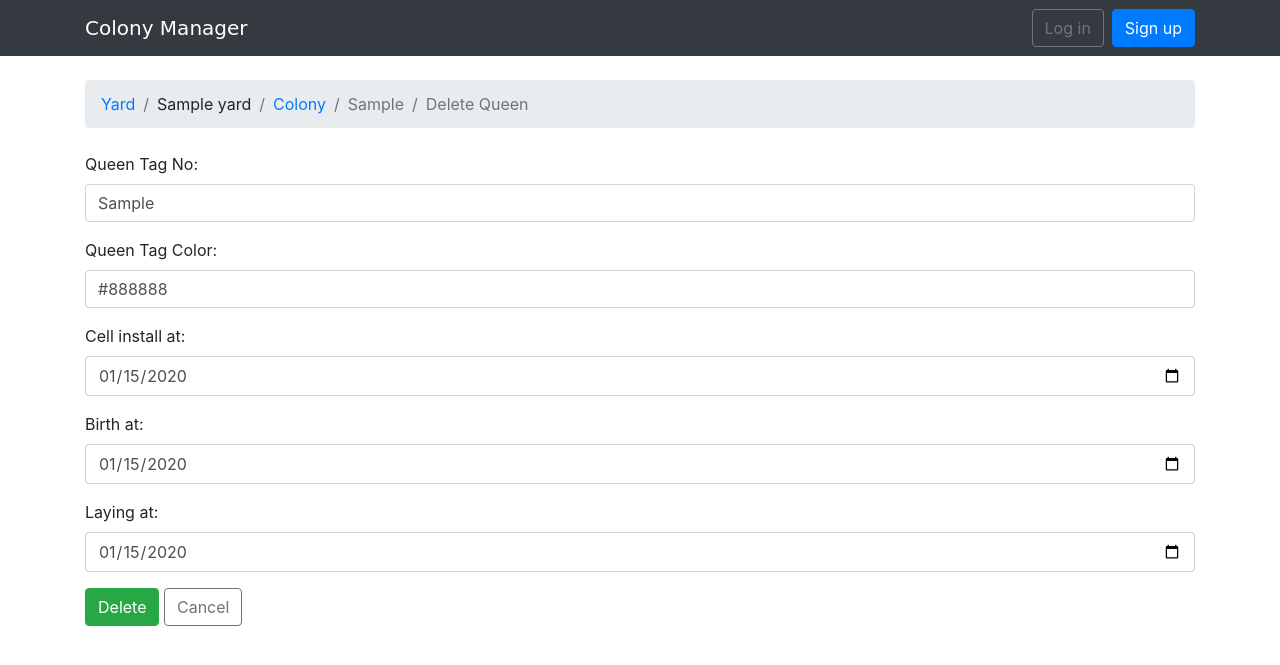
After one commit to maedmonson/colonymgr, a Django app: page /queens/1/delete/ in a window 1280 px wide. The commit adds this page. Shown: the top 665 px of the page. Run offline with Django 3.2, Linux system fonts and the light colour scheme; tables that the repository leaves empty hold one stand-in row (values such as "Sample post"); some libraries are stand-ins or nearby versions; some web fonts are replaced.

Commit message:
Updated Colony Manager functionality

```diff
--- a/colonymgr/forms.py
+++ b/colonymgr/forms.py
@@ -30,6 +30,7 @@ class NewColonyForm(forms.ModelForm):
         widgets = {
             'start_at': DateInput(),
             'end_at': DateInput(),
+            'yard': forms.HiddenInput(),
         }
 
     def __init__(self, *args, **kwargs):
@@ -163,6 +164,51 @@ class EditQueenForm(forms.ModelForm):
             'laying_at': DateInput()
         }
 
+class DeleteQueenForm(forms.ModelForm):
+
+
+    def __init__(self, *args, **kwargs):
+
+        print('---- __init___DeleteQueenForm')
+
+        queen_pk = kwargs.pop('queen_pk')
+
+        print(queen_pk)
+
+        super(DeleteQueenForm, self).__init__(*args, **kwargs)
+        queen = Queen.objects.get(pk=queen_pk)
+
+        self.fields['queen_no'].label = 'Queen Tag No:'
+        self.fields['queen_color'].label = 'Queen Tag Color:'
+
+        self.fields['yard'].empty_label = None
+
+        self.fields['colony'].empty_label = None
+        self.fields['colony'].queryset = Colony.objects.filter(yard=queen.yard)
+
+        if 'yard' in self.data:
+            try:
+                yard_id = int(self.data.get('yard'))
+                self.fields['colony'].queryset = Colony.objects.filter(yard_id=yard_id)
+            except (ValueError, TypeError):
+                pass  # invalid input from the client; ignore and fallback to empty City queryset
+        elif self.instance.pk:
+            self.fields['colony'].queryset = Colony.objects.filter(yard_id = self.instance.yard.pk)
+
+    class Meta:
+       model = Queen
+       fields = ['yard', 'colony', 'queen_no', 'queen_color', 'cell_install_at','birth_at','laying_at']
+
+       widgets = {
+           'yard': forms.HiddenInput(),
+           'colony': forms.HiddenInput(),
+           'cell_install_at':DateInput(),
+           'birth_at': DateInput(),
+           'laying_at': DateInput()
+       }
+
+
+
 
 
 
--- a/colonymgr/models.py
+++ b/colonymgr/models.py
@@ -28,7 +28,7 @@ class Queen(models.Model):
     created_by = models.ForeignKey(User, related_name='queens', on_delete=models.PROTECT)
     yard = models.ForeignKey(Yard, related_name='queens', default=None, on_delete=models.PROTECT)
     colony = models.ForeignKey(Colony, related_name='queens',on_delete=models.PROTECT)
-    queen_no = models.CharField(max_length=10, unique=True)
+    queen_no = models.CharField(max_length=10)
     queen_color = models.CharField(max_length=10)
     cell_install_at = models.DateTimeField(null=True ,blank=True)
     birth_at = models.DateTimeField(null=True ,blank=True)
@@ -36,6 +36,10 @@ class Queen(models.Model):
 
     def __str__(self):
         return self.queen_color + ' ' + self.queen_no
+
+    class Meta:
+        unique_together = ('queen_no', 'queen_color')
+
 
 class Colony_log(models.Model):
     colony = models.ForeignKey(Colony, related_name='colony_logs',on_delete=models.PROTECT)
--- a/colonymgr/views.py
+++ b/colonymgr/views.py
@@ -6,6 +6,7 @@ from .forms import NewColonyForm
 from .forms import ColonyForm
 from .forms import NewQueenForm
 from .forms import EditQueenForm
+from .forms import DeleteQueenForm
 from .forms import Queen_logForm
 from .forms import Colony_logForm
 from .forms import Display_Colony_logForm
@@ -15,6 +16,7 @@ from .models import Colony_log
 from .models import Queen
 from .models import Queen_log
 from django.views.generic import UpdateView
+from django.views.generic import DeleteView
 
 from django.contrib.auth.decorators import login_required
 from django.contrib import messages
@@ -29,7 +31,7 @@ def home(request):
 
 def colonies(request, home_pk):
     yard = Yard.objects.get(pk= home_pk)
-    colonies = Colony.objects.filter(yard = yard)
+    colonies = Colony.objects.filter(yard = yard).order_by('location')
     return render(request, 'colonies.html', {'yard':yard, 'colonies': colonies})
 
 def queens(request, pk):
@@ -146,6 +148,43 @@ def new_queen(request, colony_pk):
     return render(request, 'new_queen.html',{'form' : form, 'yard': yard, 'colony': colony })
 
 
+def delete_queen(request, queen_pk):
+
+    queen = Queen.objects.get(pk=queen_pk)
+    colony = Colony.objects.get(pk = queen.colony.pk)
+    yard = Yard.objects.get(pk = colony.yard.pk)
+
+    if request.method == 'POST':
+        form = DeleteQueenForm(request.POST)
+
+
+        if form.is_valid():
+            queen.delete()
+
+            return redirect('queens', colony.pk)
+        else:
+            print(form.errors)
+    else:
+
+        print('--------')
+        print(queen_pk)
+
+        context = {
+
+            'queen' : queen,
+            'colony' : colony,
+            'yard' : yard
+
+
+        }
+
+        form = DeleteQueenForm()
+
+
+    return render(request, 'delete_queen.html',{'form' : form, 'queen': queen, 'colony' : colony, 'yard': yard  }, context)
+
+
+
 def load_colonies(request):
     pk = request.GET.get('pk')
     colonies = Colony.objects.filter(pk = pk)
@@ -250,6 +289,39 @@ class QueenUpdateView(UpdateView):
         kwargs['queen_pk'] = self.kwargs['queen_pk']
         return kwargs
 
+
+class QueenDeleteView(UpdateView):
+    model = Queen
+    form_class = DeleteQueenForm
+    template_name = 'delete_queen.html'
+    pk_url_kwarg = 'queen_pk'
+    context_object_name = 'queen'
+
+    def get_context_data(self, **kwargs):
+        context = super(QueenDeleteView, self).get_context_data(**kwargs)
+
+        queen = Queen.objects.get(pk = self.kwargs['queen_pk'])
+
+        context['yard'] =  queen.colony.yard
+        context['colony'] = queen.colony
+        return context
+
+
+    def form_valid(self, form):
+
+        colony = form.cleaned_data.get('colony')
+
+        post = form.save(commit=False)
+        post.delete()
+        return redirect('queens', pk=colony.pk)
+
+    def get_form_kwargs(self):
+        kwargs = super(QueenDeleteView, self).get_form_kwargs()
+        kwargs['queen_pk'] = self.kwargs['queen_pk']
+        return kwargs
+
+
+
 class Queen_UpdateYard(UpdateView):
     model = Queen
     form_class = EditQueenForm
--- a/prj/urls.py
+++ b/prj/urls.py
@@ -43,6 +43,7 @@ urlpatterns = [
     path('colonies/<int:colony_pk>/edit/', colonymgr_views.ColonyUpdateView.as_view(), name='edit_colony'),
     path('colony_logs/<int:colony_log_pk>/edit/', colonymgr_views.Colony_logUpdateView.as_view(), name='edit_colony_log'),
     path('queens/<int:queen_pk>/edit/', colonymgr_views.QueenUpdateView.as_view(), name='edit_queen'),
+    path('queens/<int:queen_pk>/delete/', colonymgr_views.QueenDeleteView.as_view(), name='delete_queen'),
     path('ajax/load-colonies/', colonymgr_views.load_colonies, name='ajax_load_colonies'),
 
     path('reset/',auth_views.PasswordResetView.as_view(
--- /dev/null
+++ b/templates/delete_queen.html
@@ -0,0 +1,22 @@
+{% extends 'base.html' %}
+
+{% block title %}Delete Queen{% endblock %}
+
+{% block breadcrumb %}
+  <li class="breadcrumb-item"><a href="{% url 'home' %}">Yard</a></li>
+  <li class="breadcrumb-item">{{ yard.name }} </li>
+  <li class="breadcrumb-item"><a href="{% url 'colonies' colony.yard.pk %}">Colony</a></li>
+  <li class="breadcrumb-item active">{{ colony.location }} </li>
+  <li class="breadcrumb-item active">Delete Queen</li>
+{% endblock %}
+
+{% block content %}
+  <form method="post" class="mb-4"  id="DeleteQueenForm" novalidate>
+    {% csrf_token %}
+    {% include 'includes/form.html' %}
+    <button type="submit" class="btn btn-success">Delete</button>
+    <a href="{% url 'home' %}" class="btn btn-outline-secondary" role="button">Cancel</a>
+  </form>
+
+
+{% endblock %}
--- a/templates/queens.html
+++ b/templates/queens.html
@@ -46,6 +46,10 @@
             class="btn btn-primary btn-sm"
             role="button">Edit</a>
           </td>
+          <td class="align-middle">  <a href="{% url 'delete_queen' queen.pk %}"
+            class="btn btn-primary btn-sm"
+            role="button">Delete</a>
+          </td>
         </tr>
       {% endfor %}
 
```
